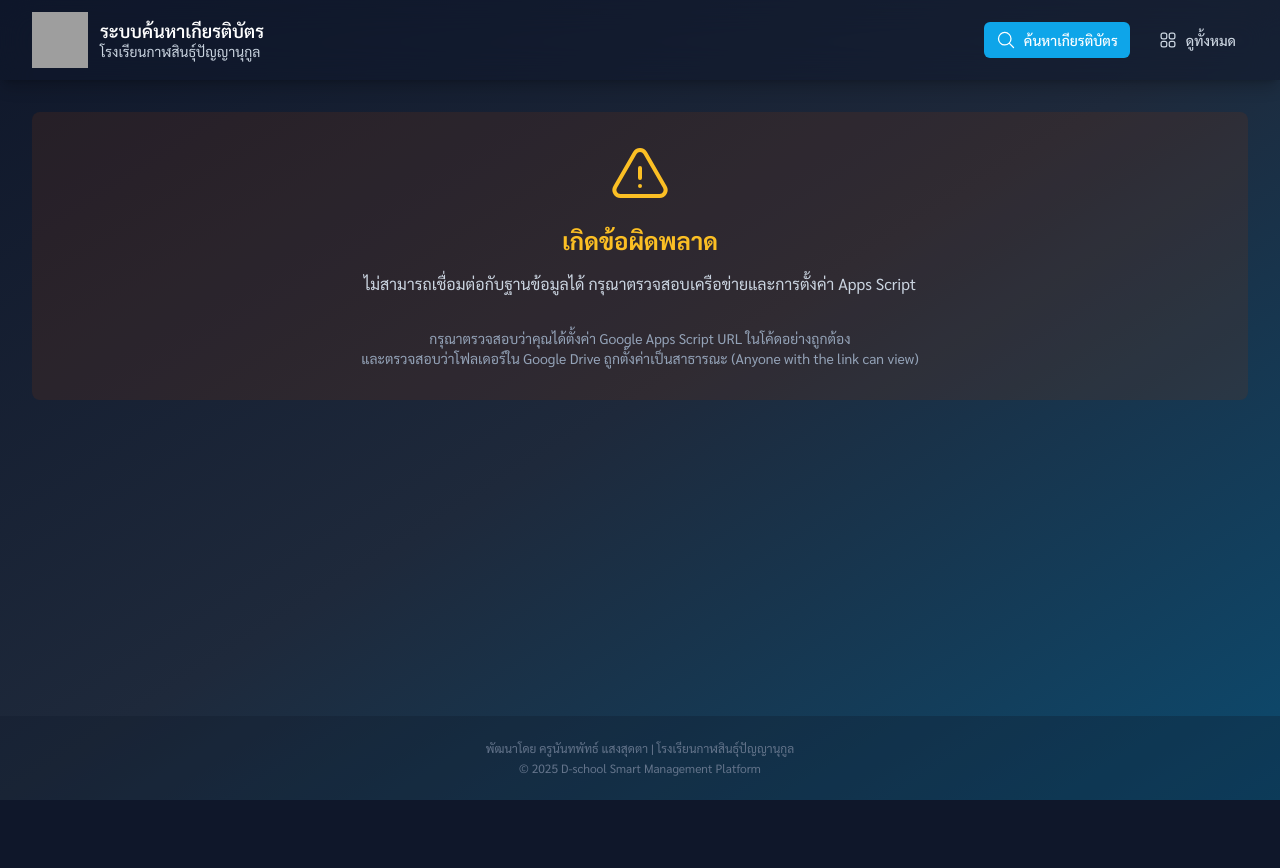
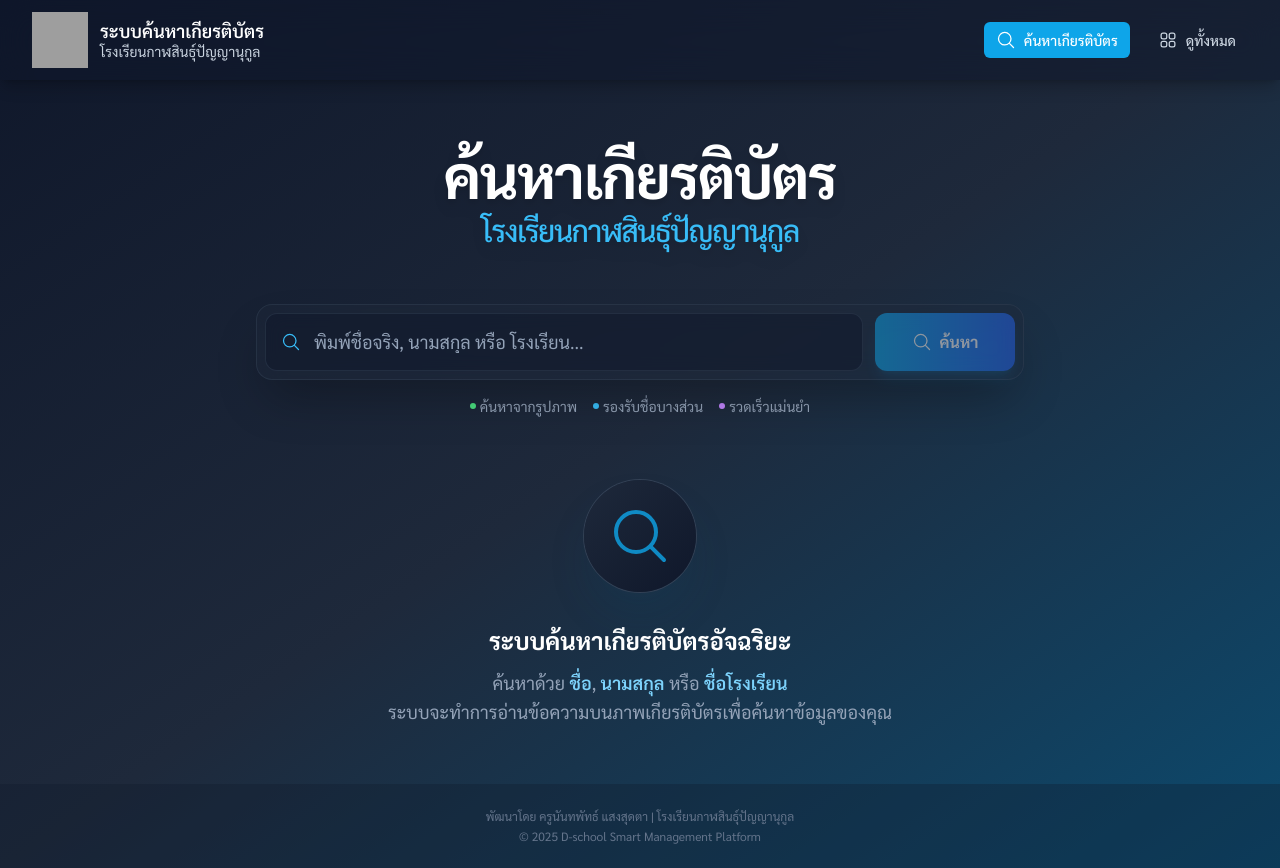
Before and after one commit to bankksp/kspm, a React (Vite) app: page /#/ in a window 1280 px wide. Before the commit the page ends 800 px from the top, so only its background shows below. Built offline with nearby package versions, Linux system fonts and the light colour scheme; no server answers; grey boxes are pictures that could not be loaded.

Commit message:
Add files via upload

```diff
--- a/App.tsx
+++ b/App.tsx
@@ -1,65 +1,20 @@
 
-import React, { useState, useEffect, useCallback } from 'react';
+import React from 'react';
 import { Routes, Route } from 'react-router-dom';
 import Header from './components/Header';
 import SearchPage from './pages/SearchPage';
 import BrowsePage from './pages/BrowsePage';
-import LoadingSpinner from './components/LoadingSpinner';
-import ErrorMessage from './components/ErrorMessage';
 import Footer from './components/Footer';
-import { fetchCertificates } from './services/googleDrive';
-import type { Certificate } from './types';
 
 const App: React.FC = () => {
-  const [certificates, setCertificates] = useState<Certificate[]>([]);
-  const [loading, setLoading] = useState<boolean>(true);
-  const [error, setError] = useState<string | null>(null);
-
-  const loadCertificates = useCallback(async () => {
-    try {
-      setLoading(true);
-      setError(null);
-      // Fetch all certificates for the browse page
-      const certs = await fetchCertificates();
-      setCertificates(certs);
-    } catch (err) {
-      if (err instanceof Error) {
-        setError(err.message);
-      } else {
-        setError('An unknown error occurred while fetching data.');
-      }
-      console.error(err);
-    } finally {
-      setLoading(false);
-    }
-  }, []);
-
-  useEffect(() => {
-    loadCertificates();
-  }, [loadCertificates]);
-
-
-  const renderContent = () => {
-    if (loading) {
-      return <div className="flex items-center justify-center" style={{height: 'calc(100vh - 128px)'}}><LoadingSpinner /></div>;
-    }
-    if (error) {
-      return <ErrorMessage message={error} />;
-    }
-    return (
-      <Routes>
-        <Route path="/" element={<SearchPage />} />
-        <Route path="/browse" element={<BrowsePage certificates={certificates} />} />
-      </Routes>
-    );
-  };
-
-
   return (
-    <div className="min-h-screen flex flex-col bg-gradient-to-br from-slate-900 via-slate-800 to-sky-900 text-slate-100">
+    <div className="min-h-screen flex flex-col bg-gradient-to-br from-slate-900 via-slate-800 to-sky-900 text-slate-100 font-sarabun">
       <Header />
       <main className="flex-grow p-4 sm:p-6 md:p-8">
-        {renderContent()}
+        <Routes>
+          <Route path="/" element={<SearchPage />} />
+          <Route path="/browse" element={<BrowsePage />} />
+        </Routes>
       </main>
       <Footer />
     </div>
--- a/components/SearchInput.tsx
+++ b/components/SearchInput.tsx
@@ -12,14 +12,14 @@ const SearchInput: React.FC<SearchInputProps> = ({ value, onChange, placeholder
   return (
     <div className="relative w-full">
       <div className="absolute inset-y-0 left-0 pl-4 flex items-center pointer-events-none">
-        <SearchIcon className="h-5 w-5 text-slate-400" />
+        <SearchIcon className="h-5 w-5 text-sky-400" />
       </div>
       <input
         type="text"
         value={value}
         onChange={onChange}
         placeholder={placeholder}
-        className="w-full bg-slate-800/70 border border-slate-700 rounded-full py-3 pl-12 pr-4 text-white placeholder-slate-400 focus:outline-none focus:ring-2 focus:ring-sky-500 focus:border-sky-500 transition-all duration-200"
+        className="w-full bg-slate-900/50 border border-slate-700/50 rounded-xl py-3.5 pl-12 pr-4 text-lg text-white placeholder-slate-400 focus:outline-none focus:ring-2 focus:ring-sky-500/50 focus:border-sky-500/50 transition-all duration-200 focus:bg-slate-900/80"
       />
     </div>
   );
--- a/globals.d.ts
+++ b/globals.d.ts
@@ -8,8 +8,7 @@ declare global {
   }
 
   interface Window {
-    // FIX: Added the `readonly` modifier to resolve the error "All declarations of 'aistudio' must have identical modifiers."
-    readonly aistudio: AIStudio;
+    aistudio: AIStudio;
   }
 }
 
--- a/index.html
+++ b/index.html
@@ -1,8 +1,7 @@
-
 <!DOCTYPE html>
 <html lang="th">
   <head>
-    <meta charset="UTF-M-8" />
+    <meta charset="UTF-8" />
     <link rel="icon" type="image/svg+xml" href="/vite.svg" />
     <meta name="viewport" content="width=device-width, initial-scale=1.0" />
     <title>ระบบค้นหาเกียรติบัตร - โรงเรียนกาฬสินธุ์ปัญญานุกูล</title>
--- a/pages/BrowsePage.tsx
+++ b/pages/BrowsePage.tsx
@@ -1,21 +1,43 @@
-import React, { useState, useMemo } from 'react';
+
+import React, { useState, useMemo, useEffect } from 'react';
 import CertificateCard from '../components/CertificateCard';
 import CertificateModal from '../components/CertificateModal';
 import FilterPills from '../components/FilterPills';
+import LoadingSpinner from '../components/LoadingSpinner';
+import ErrorMessage from '../components/ErrorMessage';
+import { fetchCertificates } from '../services/googleDrive';
 import { POSITIONS } from '../constants';
 import { Position } from '../types';
 import type { Certificate } from '../types';
 import { CertificateIcon } from '../components/icons/CertificateIcon';
 
-interface BrowsePageProps {
-  certificates: Certificate[];
-}
-
-
-const BrowsePage: React.FC<BrowsePageProps> = ({ certificates }) => {
+const BrowsePage: React.FC = () => {
+  const [certificates, setCertificates] = useState<Certificate[]>([]);
+  const [loading, setLoading] = useState<boolean>(true);
+  const [error, setError] = useState<string | null>(null);
   const [activeFilter, setActiveFilter] = useState<'ทั้งหมด' | Position>('ทั้งหมด');
   const [selectedCertificate, setSelectedCertificate] = useState<Certificate | null>(null);
 
+  useEffect(() => {
+    const loadAllCertificates = async () => {
+      try {
+        setLoading(true);
+        // Fetch without query to get all
+        const data = await fetchCertificates();
+        setCertificates(data);
+      } catch (err) {
+        if (err instanceof Error) {
+          setError(err.message);
+        } else {
+          setError('เกิดข้อผิดพลาดในการโหลดข้อมูล');
+        }
+      } finally {
+        setLoading(false);
+      }
+    };
+
+    loadAllCertificates();
+  }, []);
 
   const handleFilterChange = (filter: 'ทั้งหมด' | Position) => {
     setActiveFilter(filter);
@@ -55,13 +77,16 @@ const BrowsePage: React.FC<BrowsePageProps> = ({ certificates }) => {
 
   const filterOptions: ('ทั้งหมด' | Position)[] = ['ทั้งหมด', ...POSITIONS];
 
+  if (loading) return <div className="h-[60vh] flex items-center justify-center"><LoadingSpinner /></div>;
+  if (error) return <ErrorMessage message={error} />;
+
   return (
     <>
       <div className="container mx-auto px-4">
-        <div className="text-center pt-8 pb-12">
-          <h1 className="text-4xl sm:text-5xl font-bold text-white mb-2">คลังเกียรติบัตรโรงเรียน</h1>
+        <div className="text-center pt-8 pb-10">
+          <h1 className="text-3xl sm:text-5xl font-bold text-white mb-3">คลังเกียรติบัตรทั้งหมด</h1>
           <p className="text-lg text-slate-300">
-            เลือกดูเกียรติบัตรทั้งหมดของโรงเรียน ({certificates.length} รายการ)
+            รวบรวมเกียรติบัตรทั้งหมดของบุคลากรโรงเรียนกาฬสินธุ์ปัญญานุกูล
           </p>
         </div>
 
@@ -73,7 +98,7 @@ const BrowsePage: React.FC<BrowsePageProps> = ({ certificates }) => {
         />
 
         {filteredCertificates.length > 0 ? (
-          <div className="grid grid-cols-1 sm:grid-cols-2 md:grid-cols-3 lg:grid-cols-4 gap-4 sm:gap-6">
+          <div className="grid grid-cols-1 sm:grid-cols-2 md:grid-cols-3 lg:grid-cols-4 gap-4 sm:gap-6 animate-fade-in-up">
             {filteredCertificates.map((cert, index) => (
               <CertificateCard
                 key={cert.id}
@@ -84,7 +109,7 @@ const BrowsePage: React.FC<BrowsePageProps> = ({ certificates }) => {
             ))}
           </div>
         ) : (
-          <div className="mt-16 text-center text-slate-400">
+          <div className="mt-16 text-center text-slate-400 animate-fade-in-up">
               <div className="inline-block p-5 bg-slate-800/50 rounded-full mb-4">
                 <CertificateIcon className="h-12 w-12 text-slate-500"/>
               </div>
@@ -92,12 +117,6 @@ const BrowsePage: React.FC<BrowsePageProps> = ({ certificates }) => {
                   {activeFilter === 'ทั้งหมด'
                       ? 'ไม่พบเกียรติบัตรในระบบ'
                       : `ไม่พบเกียรติบัตรสำหรับตำแหน่ง "${activeFilter}"`
-                  }
-              </p>
-              <p className="text-slate-300 mt-1">
-                  {activeFilter === 'ทั้งหมด'
-                      ? 'โปรดตรวจสอบ Google Drive หรือติดต่อผู้ดูแลระบบ'
-                      : 'ลองเลือกตำแหน่งอื่นเพื่อค้นหา'
                   }
               </p>
           </div>
--- a/pages/SearchPage.tsx
+++ b/pages/SearchPage.tsx
@@ -1,43 +1,42 @@
+
 import React, { useState } from 'react';
 import SearchInput from '../components/SearchInput';
 import CertificateCard from '../components/CertificateCard';
 import CertificateModal from '../components/CertificateModal';
+import LoadingSpinner from '../components/LoadingSpinner';
+import ErrorMessage from '../components/ErrorMessage';
 import { fetchCertificates } from '../services/googleDrive';
 import type { Certificate } from '../types';
 import { SearchIcon } from '../components/icons/SearchIcon';
-import { WarningIcon } from '../components/icons/WarningIcon';
 
 const SearchPage: React.FC = () => {
   const [searchTerm, setSearchTerm] = useState('');
   const [results, setResults] = useState<Certificate[]>([]);
-  const [isLoading, setIsLoading] = useState(false);
+  const [loading, setLoading] = useState(false);
   const [error, setError] = useState<string | null>(null);
   const [hasSearched, setHasSearched] = useState(false);
   const [selectedCertificate, setSelectedCertificate] = useState<Certificate | null>(null);
 
   const handleSearch = async (e: React.FormEvent) => {
     e.preventDefault();
-    if (!searchTerm.trim()) {
-        setResults([]);
-        setHasSearched(false);
-        return;
-    };
+    if (!searchTerm.trim()) return;
 
-    setIsLoading(true);
+    setLoading(true);
     setError(null);
     setHasSearched(true);
+    setResults([]);
+
     try {
-      const searchResults = await fetchCertificates(searchTerm);
-      setResults(searchResults);
+      const data = await fetchCertificates(searchTerm);
+      setResults(data);
     } catch (err) {
       if (err instanceof Error) {
         setError(err.message);
       } else {
-        setError('เกิดข้อผิดพลาดที่ไม่รู้จักระหว่างการค้นหา');
+        setError('เกิดข้อผิดพลาดในการค้นหา');
       }
-      setResults([]);
     } finally {
-      setIsLoading(false);
+      setLoading(false);
     }
   };
 
@@ -49,94 +48,135 @@ const SearchPage: React.FC = () => {
     setSelectedCertificate(null);
   };
 
-
-  const renderResults = () => {
-    if (isLoading) {
+  const renderContent = () => {
+    if (loading) {
       return (
-         <div className="flex flex-col items-center justify-center text-center mt-16">
-            <div className="w-12 h-12 border-4 border-dashed rounded-full animate-spin border-sky-400 mb-4"></div>
-            <p className="text-lg text-slate-300">กำลังค้นหา...</p>
+        <div className="py-20 animate-fade-in-up">
+           <LoadingSpinner />
+           <p className="text-center text-slate-400 mt-4 animate-pulse">กำลังสแกนหาข้อมูลในเกียรติบัตร...</p>
         </div>
       );
     }
 
     if (error) {
       return (
-          <div className="mt-16 text-center text-amber-400">
-            <div className="inline-block p-5 bg-slate-800/50 rounded-full mb-4">
-               <WarningIcon className="h-12 w-12 text-amber-500"/>
+        <div className="py-10 animate-fade-in-up">
+          <ErrorMessage message={error} />
         </div>
-            <p className="text-xl font-semibold">เกิดข้อผิดพลาดในการค้นหา</p>
-            <p className="text-slate-400">{error}</p>
-          </div>
-        )
+      );
     }
 
-    if (hasSearched) {
-      return results.length > 0 ? (
-        <div className="grid grid-cols-1 sm:grid-cols-2 lg:grid-cols-3 gap-6">
+    if (!hasSearched) {
+      return (
+        <div className="mt-16 text-center animate-fade-in-up">
+          <div className="inline-flex items-center justify-center p-6 bg-gradient-to-br from-slate-800 to-slate-900 rounded-full mb-8 ring-1 ring-slate-700 shadow-2xl shadow-sky-900/20 backdrop-blur-sm group">
+            <SearchIcon className="h-16 w-16 text-sky-500/80 group-hover:scale-110 transition-transform duration-500" />
+          </div>
+          <h3 className="text-2xl font-bold text-white mb-3">ระบบค้นหาเกียรติบัตรอัจฉริยะ</h3>
+          <p className="text-slate-400 max-w-lg mx-auto text-lg leading-relaxed">
+            ค้นหาด้วย <span className="text-sky-300 font-semibold">ชื่อ</span>, <span className="text-sky-300 font-semibold">นามสกุล</span> หรือ <span className="text-sky-300 font-semibold">ชื่อโรงเรียน</span>
+            <br />
+            ระบบจะทำการอ่านข้อความบนภาพเกียรติบัตรเพื่อค้นหาข้อมูลของคุณ
+          </p>
+        </div>
+      );
+    }
+
+    if (results.length > 0) {
+      return (
+        <div className="space-y-6 animate-fade-in-up">
+          <div className="flex items-center justify-between text-slate-300 bg-slate-800/40 px-6 py-3 rounded-lg border border-slate-700/50">
+            <span className="font-medium">ผลการค้นหาสำหรับ "{searchTerm}"</span>
+            <span className="bg-sky-500/20 text-sky-300 px-3 py-1 rounded-full text-sm font-bold border border-sky-500/30">
+              พบ {results.length} รายการ
+            </span>
+          </div>
+          <div className="grid grid-cols-1 sm:grid-cols-2 lg:grid-cols-3 gap-6 sm:gap-8">
             {results.map((cert, index) => (
               <CertificateCard
                 key={cert.id}
                 certificate={cert}
-              staggerDelay={index * 50}
+                staggerDelay={index * 100}
                 onCardClick={handleOpenModal}
               />
             ))}
           </div>
-      ) : (
-        <div className="mt-16 text-center text-slate-400">
-          <div className="inline-block p-5 bg-slate-800/50 rounded-full mb-4">
-             <SearchIcon className="h-12 w-12 text-slate-500"/>
-          </div>
-          <p className="text-xl font-semibold">ไม่พบผลการค้นหา</p>
-          <p>กรุณาลองตรวจสอบการสะกดชื่ออีกครั้ง หรือใช้คำค้นหาอื่น</p>
         </div>
       );
     }
 
     return (
-       <div className="mt-16 text-center text-slate-500">
-           <div className="inline-block p-5 bg-slate-800/50 rounded-full mb-4">
-             <SearchIcon className="h-12 w-12 text-slate-600"/>
+      <div className="mt-20 text-center text-slate-400 animate-fade-in-up">
+        <div className="inline-block p-6 bg-slate-800/50 rounded-full mb-6 ring-1 ring-slate-700">
+          <SearchIcon className="h-12 w-12 text-slate-600" />
         </div>
-          <p className="text-xl">เริ่มต้นค้นหาโดยพิมพ์คำที่เกี่ยวข้องในช่องด้านบน</p>
-          <p className="text-slate-400">คุณสามารถใช้เพียงส่วนหนึ่งของชื่อหรือนามสกุลได้</p>
+        <p className="text-xl font-bold text-slate-300 mb-2">ไม่พบเกียรติบัตรที่ค้นหา</p>
+        <p className="text-slate-500">
+            ลองค้นหาด้วยคำค้นอื่น หรือพิมพ์เพียงบางส่วนของชื่อ
+            <br/>(เช่น พิมพ์ชื่อโรงเรียน หรือ นามสกุล)
+        </p>
       </div>
     );
   };
 
   return (
     <>
-      <div className="container mx-auto max-w-4xl text-center px-4">
-        <div className="pt-8 pb-12">
-          <h1 className="text-4xl sm:text-5xl font-bold text-white mb-2">ค้นหาเกียรติบัตร</h1>
-          <p className="text-lg text-slate-300">
-            ค้นหาเกียรติบัตรของโรงเรียน
-            <br className="hidden sm:block" />
-            เพียงพิมพ์ส่วนหนึ่งของชื่อ, นามสกุล, หรือข้อความที่ต้องการเพื่อค้นหา
-          </p>
-          <p className="text-sm text-slate-400 mt-2">
-            (หมายเหตุ: การค้นหาข้อความบนรูปภาพอาจใช้เวลาประมวลผลจาก Google Drive)
-          </p>
+      <div className="container mx-auto max-w-6xl px-4 min-h-[80vh]">
+        <div className="pt-8 pb-10 text-center relative">
+          <div className="absolute top-0 left-1/2 -translate-x-1/2 w-3/4 h-32 bg-sky-500/20 blur-[100px] -z-10 rounded-full pointer-events-none"></div>
+          <h1 className="text-4xl sm:text-6xl font-bold text-white mb-4 drop-shadow-lg leading-tight tracking-tight">
+            ค้นหาเกียรติบัตร
+            <span className="block text-2xl sm:text-3xl font-medium text-sky-400 mt-2">โรงเรียนกาฬสินธุ์ปัญญานุกูล</span>
+          </h1>
         </div>
 
-        <form onSubmit={handleSearch} className="max-w-2xl mx-auto mb-12 flex gap-2">
+        <div className="max-w-3xl mx-auto mb-12">
+          <form onSubmit={handleSearch} className="relative z-10">
+             <div className="flex flex-col sm:flex-row gap-3 shadow-2xl shadow-black/30 rounded-2xl bg-slate-800/40 p-2 backdrop-blur-md border border-slate-700/50">
                 <SearchInput
                   value={searchTerm}
                   onChange={(e) => setSearchTerm(e.target.value)}
-            placeholder="ค้นหาจากชื่อ, นามสกุล, หรือข้อความ..."
+                  placeholder="พิมพ์ชื่อจริง, นามสกุล หรือ โรงเรียน..."
                 />
-          <button type="submit" disabled={isLoading} className="bg-sky-500 text-white font-semibold px-6 py-2 rounded-full hover:bg-sky-600 transition-colors disabled:bg-slate-600 disabled:cursor-not-allowed flex items-center justify-center">
-              {isLoading ? '...' : 'ค้นหา'}
+                <button
+                  type="submit"
+                  disabled={!searchTerm.trim() || loading}
+                  className="bg-gradient-to-r from-sky-500 to-blue-600 hover:from-sky-400 hover:to-blue-500 text-white font-bold py-3 px-8 rounded-xl transition-all duration-300 transform active:scale-95 disabled:opacity-50 disabled:cursor-not-allowed flex items-center justify-center gap-2 shadow-lg shadow-sky-500/20 min-w-[140px]"
+                >
+                    {loading ? (
+                        <div className="w-5 h-5 border-2 border-white/30 border-t-white rounded-full animate-spin"></div>
+                    ) : (
+                        <>
+                            <SearchIcon className="w-5 h-5" />
+                            <span>ค้นหา</span>
+                        </>
+                    )}
                 </button>
+             </div>
           </form>
+          <div className="mt-4 flex justify-center gap-4 text-sm text-slate-400">
+             <span className="flex items-center gap-1"><span className="w-1.5 h-1.5 rounded-full bg-green-400"></span> ค้นหาจากรูปภาพ</span>
+             <span className="flex items-center gap-1"><span className="w-1.5 h-1.5 rounded-full bg-sky-400"></span> รองรับชื่อบางส่วน</span>
+             <span className="flex items-center gap-1"><span className="w-1.5 h-1.5 rounded-full bg-purple-400"></span> รวดเร็วแม่นยำ</span>
+          </div>
+        </div>
 
-        {renderResults()}
+        {renderContent()}
       </div>
+
       {selectedCertificate && (
         <CertificateModal certificate={selectedCertificate} onClose={handleCloseModal} />
       )}
+
+      <style>{`
+        @keyframes fade-in-up {
+            from { opacity: 0; transform: translateY(20px); }
+            to { opacity: 1; transform: translateY(0); }
+        }
+        .animate-fade-in-up {
+            animation: fade-in-up 0.6s cubic-bezier(0.16, 1, 0.3, 1) forwards;
+        }
+      `}</style>
     </>
   );
 };
```
Also changed, not shown: components/CertificateModal.tsx (+34 -20 lines), 1 other file (tests, documents, lock files or other folders). Lines whose indentation alone changed are shown as unchanged.
